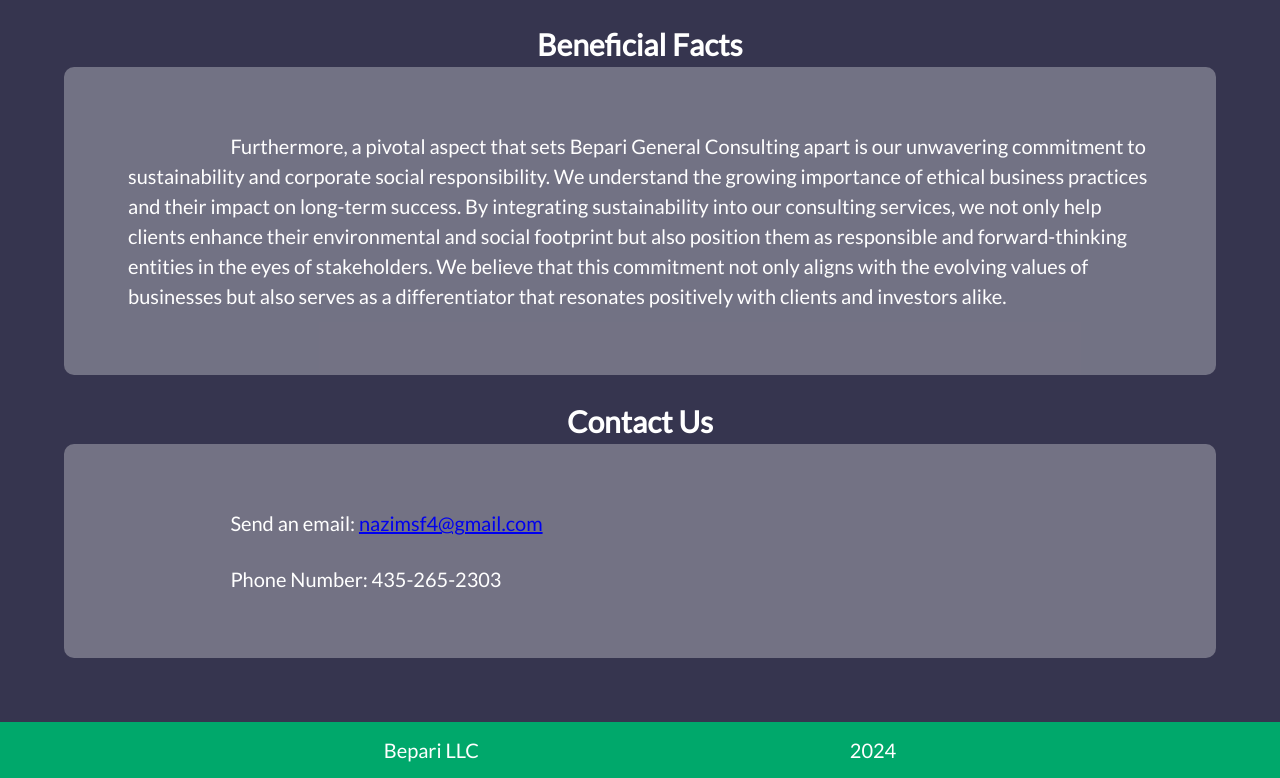
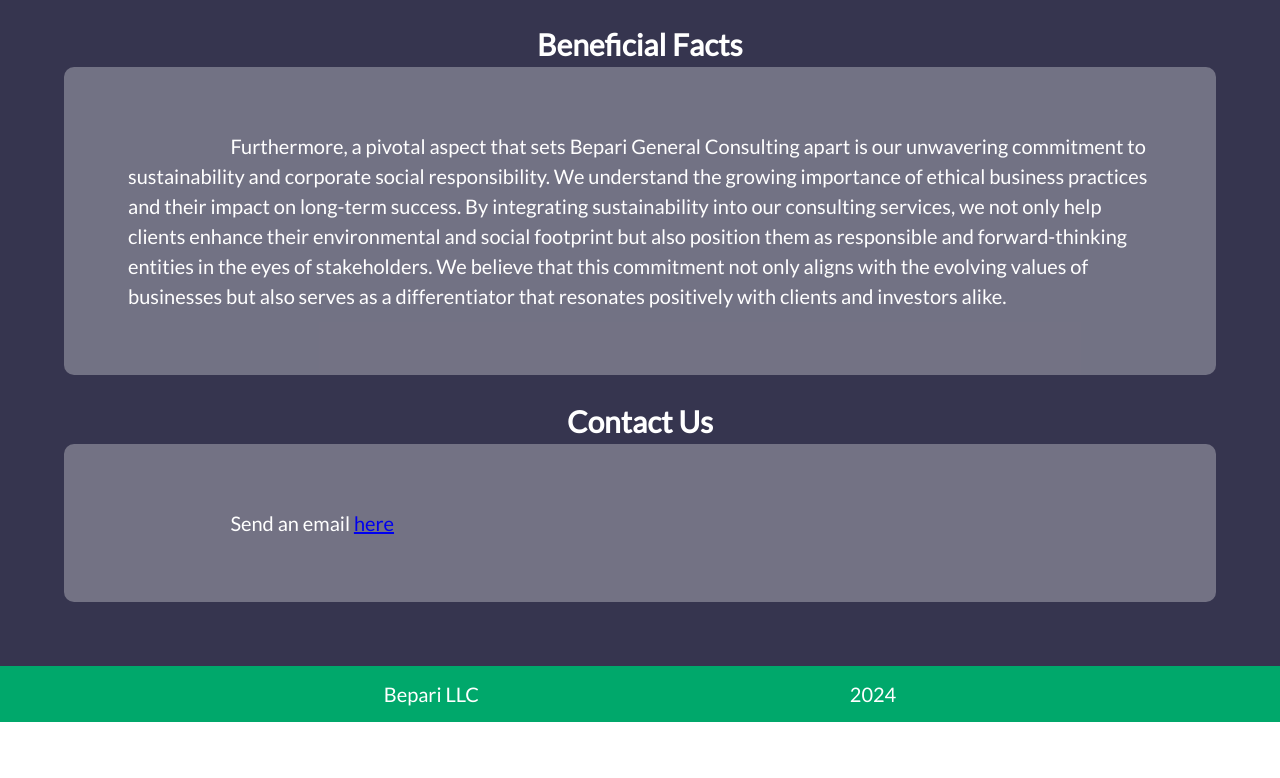
Before and after one commit to farohan/bepari-llc, a plain HTML site: page index.html in a window 1280 px wide. Shown: the part 2280-3058 px from the top of the page. After the commit the page ends 3002 px from the top, so only its background shows below. Drawn offline with nearby package versions, Linux system fonts and the light colour scheme.

Commit message:
Update index.html

```diff
--- a/index.html
+++ b/index.html
@@ -54,8 +54,7 @@
     </section>
     <section class="component contact-us special-padding">
         <h2 class="component-title" data-aos="zoom-in">Contact Us</h2>
-        <div class="component-description adjacent-top">Send an email: <a href="mailto:nazimsf4@gmail.com">nazimsf4@gmail.com</a> </div>
-        <div class="component-description adjacent-bottom">Phone Number: 435-265-2303</div>
+        <div class="component-description">Send an email <a href="mailto:nazimsf4@gmail.com">here</a></div>
     </section>
     <footer>
         <div class="company-name">Bepari LLC</div>
```
